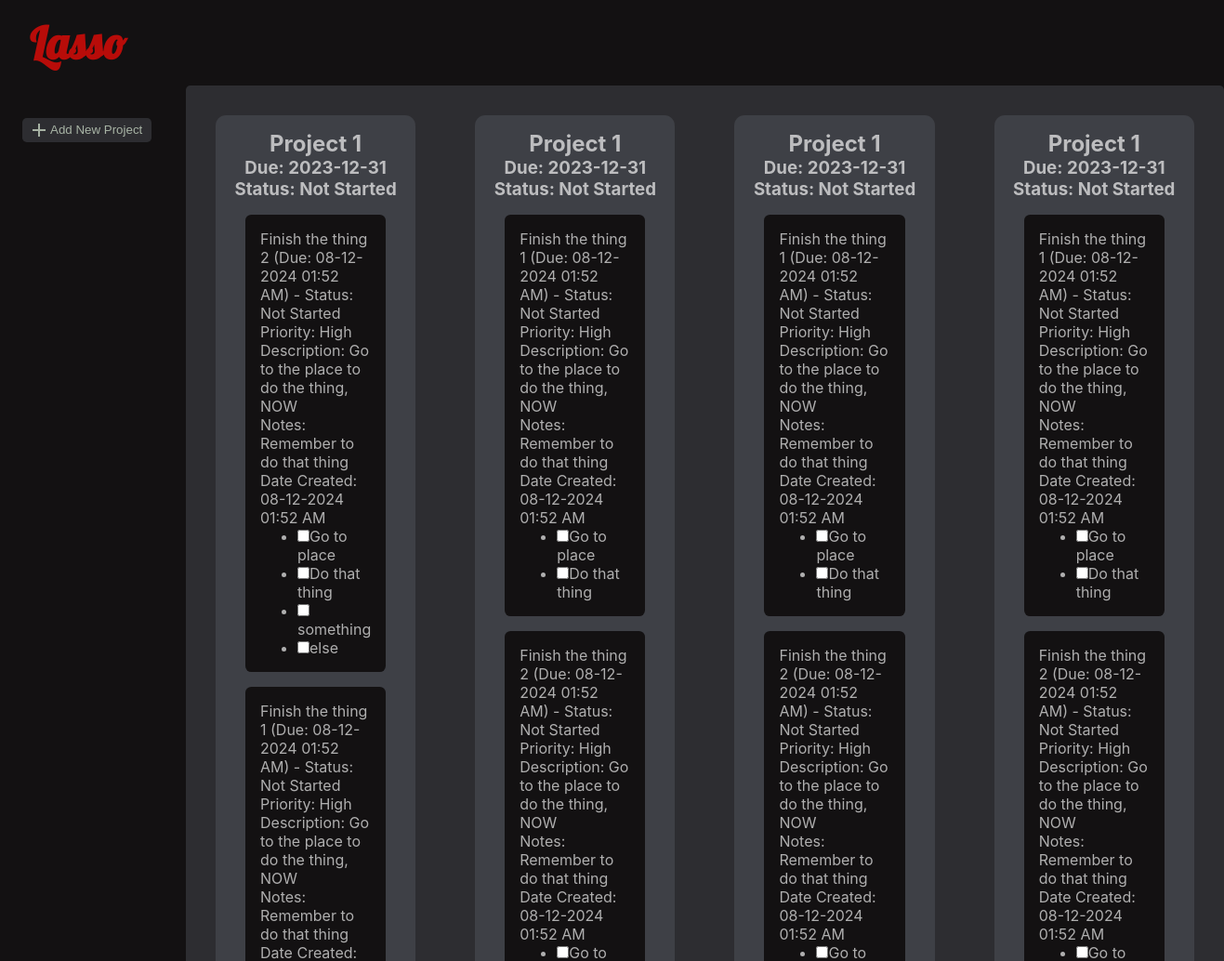
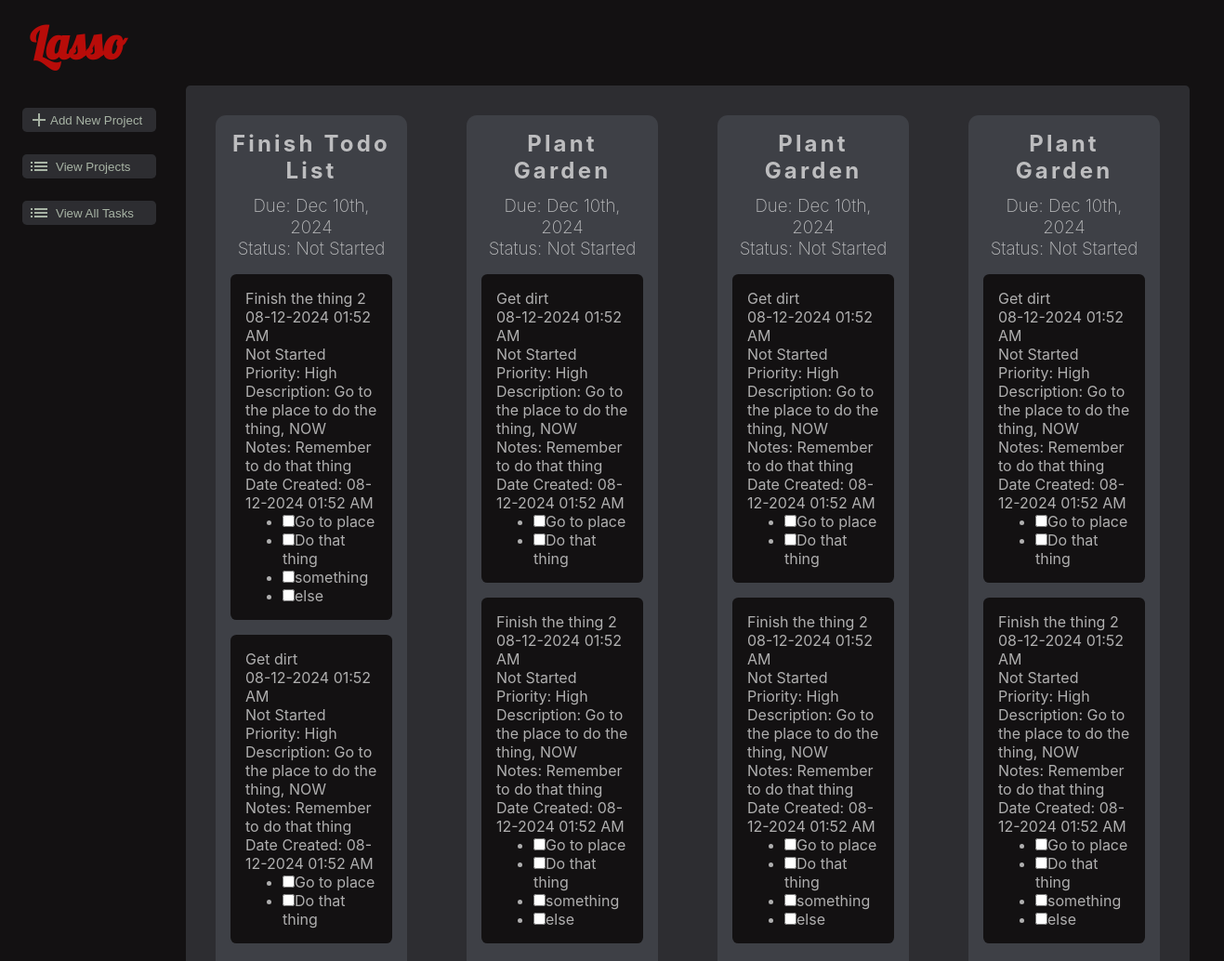
Before and after one commit to JS-Law/get-it-done, a website built with webpack: page src/index.html in a window 1280 px wide. Shown: the top 1034 px of the page at 93% size, 1317 px wide, since content can reach past the window. Built offline with nearby package versions, Linux system fonts and the light colour scheme; a web font is replaced by a local one.

Commit message:
add buttons to side bar

```diff
--- a/src/helpers.js
+++ b/src/helpers.js
@@ -120,6 +120,11 @@ function displayTasks(project) {
     // Create a container for tasks
     const taskList = document.createElement('div');
     taskList.classList.add('project');
+
+    const addTaskBtn = document.createElement('button');
+    addTaskBtn.className = 'button';
+    addTaskBtn.id = 'add-new-task-project';
+
     projectHeaderContainer.appendChild(projectHeader);
     projectHeaderContainer.appendChild(projectDueDate);
     projectHeaderContainer.appendChild(projectStatus);
@@ -132,9 +137,26 @@ function displayTasks(project) {
 
         const taskHeader = document.createElement('div');
         taskHeader.classList.add('task-header');
-        taskHeader.textContent = `${task.name} (Due: ${task.dueDate}) - Status: ${task.status}`;
 
+        const taskName = document.createElement('div');
+        taskName.id = 'task-name';
+        taskName.textContent = `${task.name}`;
+
+        const taskDueDate = document.createElement('div');
+        taskDueDate.id = 'task-due-date';
+        taskDueDate.textContent = `${task.dueDate}`;
+
+        const taskStatus = document.createElement('div');
+        taskStatus.id = 'task-status';
+        taskStatus.textContent = `${task.status}`
+
+        taskHeader.appendChild(taskName)
+        taskHeader.appendChild(taskDueDate)
+        taskHeader.appendChild(taskStatus)
+
+        // Task Container
         const taskDetails = document.createElement('div');
+
         taskDetails.innerHTML = `
             <p>Priority: ${task.priority}</p>
             <p>Description: ${task.description}</p>
--- a/src/index.html
+++ b/src/index.html
@@ -25,7 +25,9 @@
         <section id="side-bar">
             <div id="create-new-project">
                 <!-- <icon class="material-icons">add</icon> -->
-                <button id="add-project-button"><icon class="material-icons">add</icon>Add New Project</button>
+                <button class="button" id="add-project-button"><icon class="material-icons">add</icon>Add New Project</button>
+                <button class="button" id="display-project-button"><icon class="material-icons">lists</icon>View Projects</button>
+                <button class="button" id="display-all-tasks"><icon class="material-icons">lists</icon>View All Tasks</button>
             </div>
         </section>
         <section id="project-section"></section>
--- a/src/index.js
+++ b/src/index.js
@@ -57,11 +57,11 @@ document.addEventListener('DOMContentLoaded', () => {
 });
 
 
-let testProject = new Project('Project 1', '2023-12-31');
-let testProjectTwo = new Project('Project 1', '2023-12-31');
+let testProject = new Project('Plant Garden', 'Dec 10th, 2024');
+let testProjectTwo = new Project('Finish Todo List', 'Dec 10th, 2024');
 
 let testTask = new Task(
-    'Finish the thing 1',
+    'Get dirt',
     getTimestamp(),
     getTimestamp(),
     'High',
--- a/src/styles.css
+++ b/src/styles.css
@@ -77,8 +77,11 @@ body{
     background-color: var(--primary-color);
     border-radius: .3rem;
 }
+.button{
+    width: 9rem;
+}
 
-#add-project-button{
+#add-project-button, #display-project-button, #display-all-tasks{
     display: flex;
     align-items: center;
     margin: 1.5rem;
@@ -96,11 +99,33 @@ body{
     -webkit-box-shadow: 10px 10px 42px -14px rgba(0,0,0,0.75);
     -moz-box-shadow: 10px 10px 42px -14px rgba(0,0,0,0.75);
     box-shadow: 10px 10px 42px -14px rgba(0,0,0,0.75);
+}
+#display-project-button:hover{
+    transition: 0.4s ease-in-out;
+    background-color: var(--primary-color-solid);
+    color: whitesmoke;
+    -webkit-box-shadow: 10px 10px 42px -14px rgba(0,0,0,0.75);
+    -moz-box-shadow: 10px 10px 42px -14px rgba(0,0,0,0.75);
+    box-shadow: 10px 10px 42px -14px rgba(0,0,0,0.75);
+}
+#display-all-tasks:hover{
+    transition: 0.4s ease-in-out;
+    background-color: var(--primary-color-solid);
+    color: whitesmoke;
+    -webkit-box-shadow: 10px 10px 42px -14px rgba(0,0,0,0.75);
+    -moz-box-shadow: 10px 10px 42px -14px rgba(0,0,0,0.75);
+    box-shadow: 10px 10px 42px -14px rgba(0,0,0,0.75);
+}
 
+#display-project-button .material-icons{
+    width: 30px;
+}
+#display-all-tasks .material-icons{
+    width: 30px;
 }
 
 #create-new-project{
-    display: flex;
+    /* display: flex; */
     align-items: center;
 }
 .project{
@@ -110,7 +135,7 @@ body{
     border-radius: .7rem;
 }
 .task{
-    margin: 1rem;
+    margin-block: 1rem;
     background-color: var(--black);
     padding: 1rem;
     border-radius: .4rem;
@@ -211,18 +236,32 @@ input[type="text"]:focus {
     outline: 2px solid var(--tertiary-color); /* Change #007bff to your desired color */
 }
 
+/* PROJECT ELEMENT STYLING */
+/* ALSO REFERENCED ABOVE */
+.project{
 
-/* PROJECT STYLING */
+}
+
+
+/* INDIVIDUAL PROJECT STYLING */
 #project-header-container{
     text-align: center;
 }
 
 #project-header{
+    letter-spacing: .2rem;
+    margin-block-end: .75rem;
+}
+#project-status{
+    font-weight: 200;
+}
+#project-due{
+    font-weight: 200;
 
 }
-#project-status{
+
+
+/* TASK STYLING */
+.task{
 
 }
-#project-due{
-
-}
```
Also changed, not shown: dist/bundle.js, dist/index.html.
